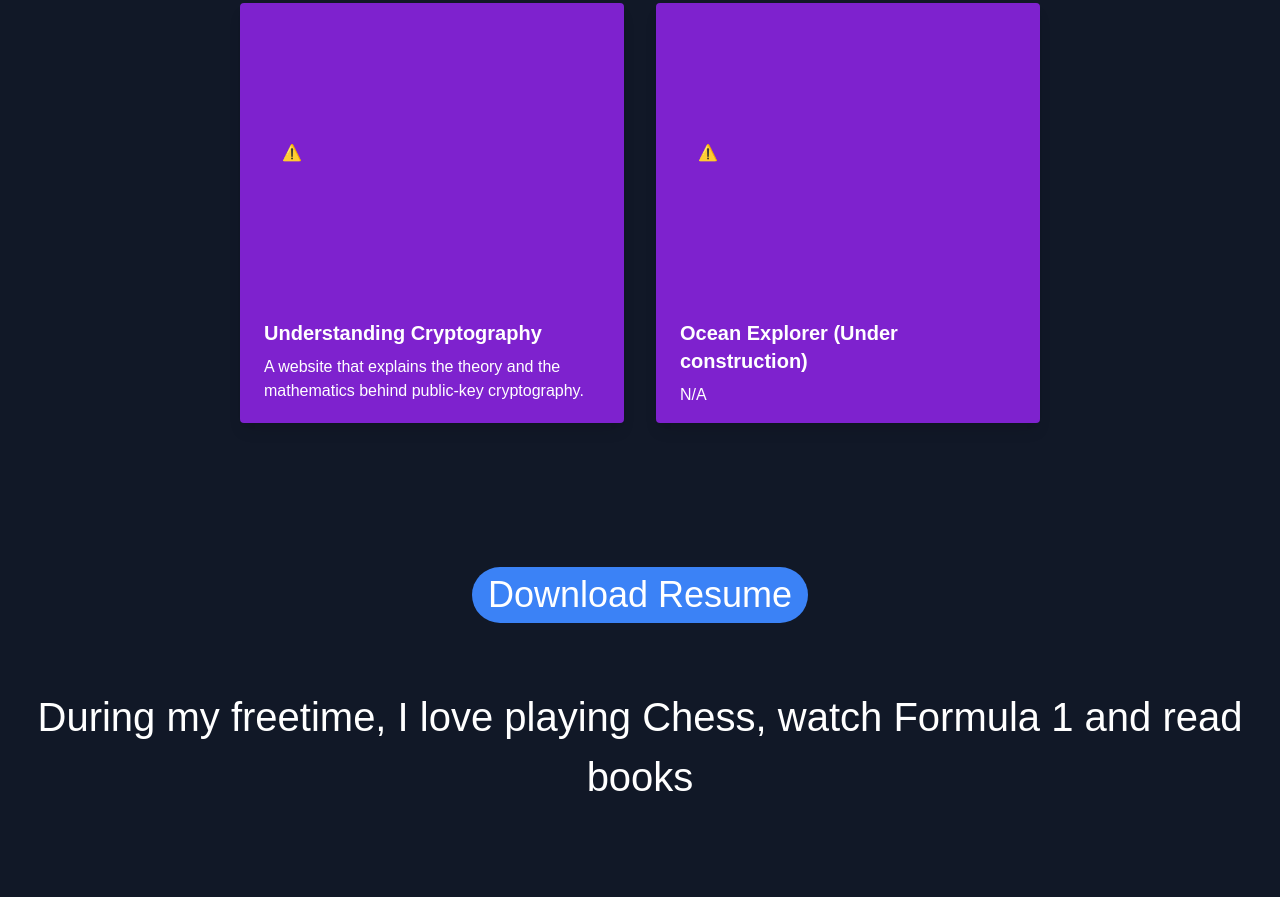
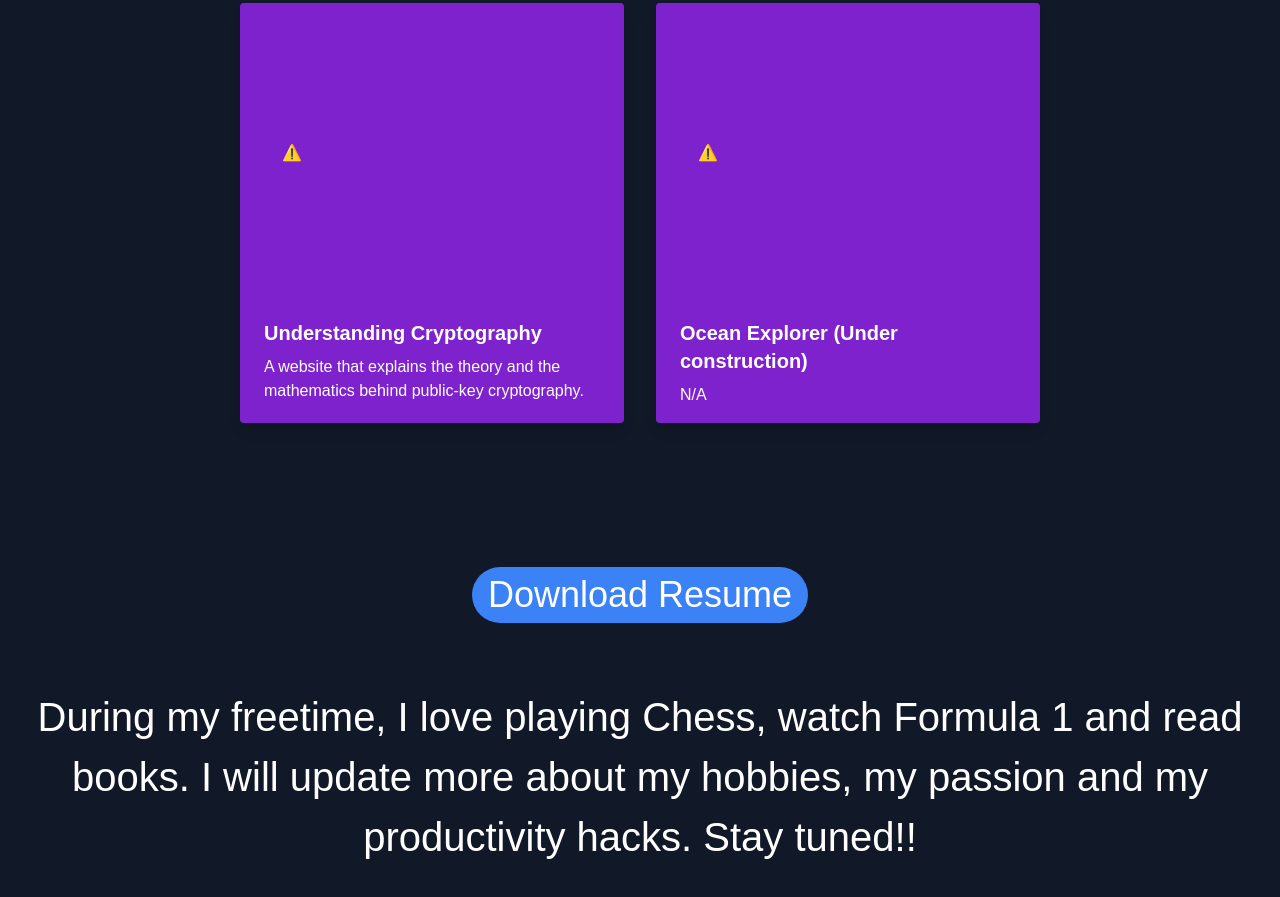
Before and after one commit to FutureWiz2002/portfolio, a website built with Vite: page index.html in a window 1280 px wide. Shown: the part 2149-3046 px from the top of the page. Before the commit the page ends 3020 px from the top, so only its background shows below. Built offline with nearby package versions, Linux system fonts and the light colour scheme; no server answers.

Commit message:
Updated hobby section

```diff
--- a/index.html
+++ b/index.html
@@ -141,7 +141,7 @@
 
     </div>
     <div class="hobby my-16">
-      <p class="hobby-title">During my freetime, I love playing Chess, watch Formula 1 and read books</p>
+      <p class="hobby-title">During my freetime, I love playing Chess, watch Formula 1 and read books. I will update more about my hobbies, my passion and my productivity hacks. Stay tuned!!</p>
     </div>
 
   </body>
```
